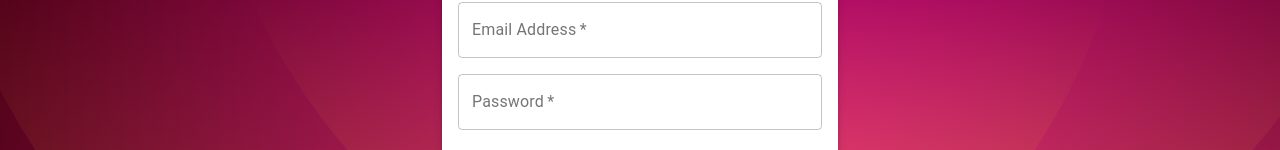
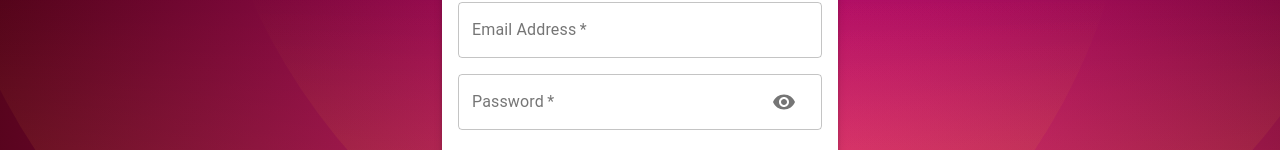
Before and after one commit to mirazahmed/MERN-Pix-Stories-App, a React (Create React App) app in the folder client/: page /auth in a window 1280 px wide. Shown: the part 304-454 px from the top of the page. Built offline with nearby package versions, Linux system fonts and the light colour scheme.

Commit message:
Change to Ternary operator

```diff
--- a/client/src/components/Auth/Input.js
+++ b/client/src/components/Auth/Input.js
@@ -16,7 +16,7 @@ const Input = ({name, handleChange, label, half, autoFocus, type, handleShowPass
             label={label}
             autoFocus={autoFocus}
             type={type}
-            InputProps={ name === 'passport' && {
+            InputProps={ name === 'password' ?{
                 endAdornment: (
                     <InputAdornment position="end">
                         <IconButton onClick={handleShowPassword}>
@@ -24,7 +24,7 @@ const Input = ({name, handleChange, label, half, autoFocus, type, handleShowPass
                         </IconButton>
                     </InputAdornment>
                 )
-            }}
+            } : null}
         />
     </Grid>
 );
```
